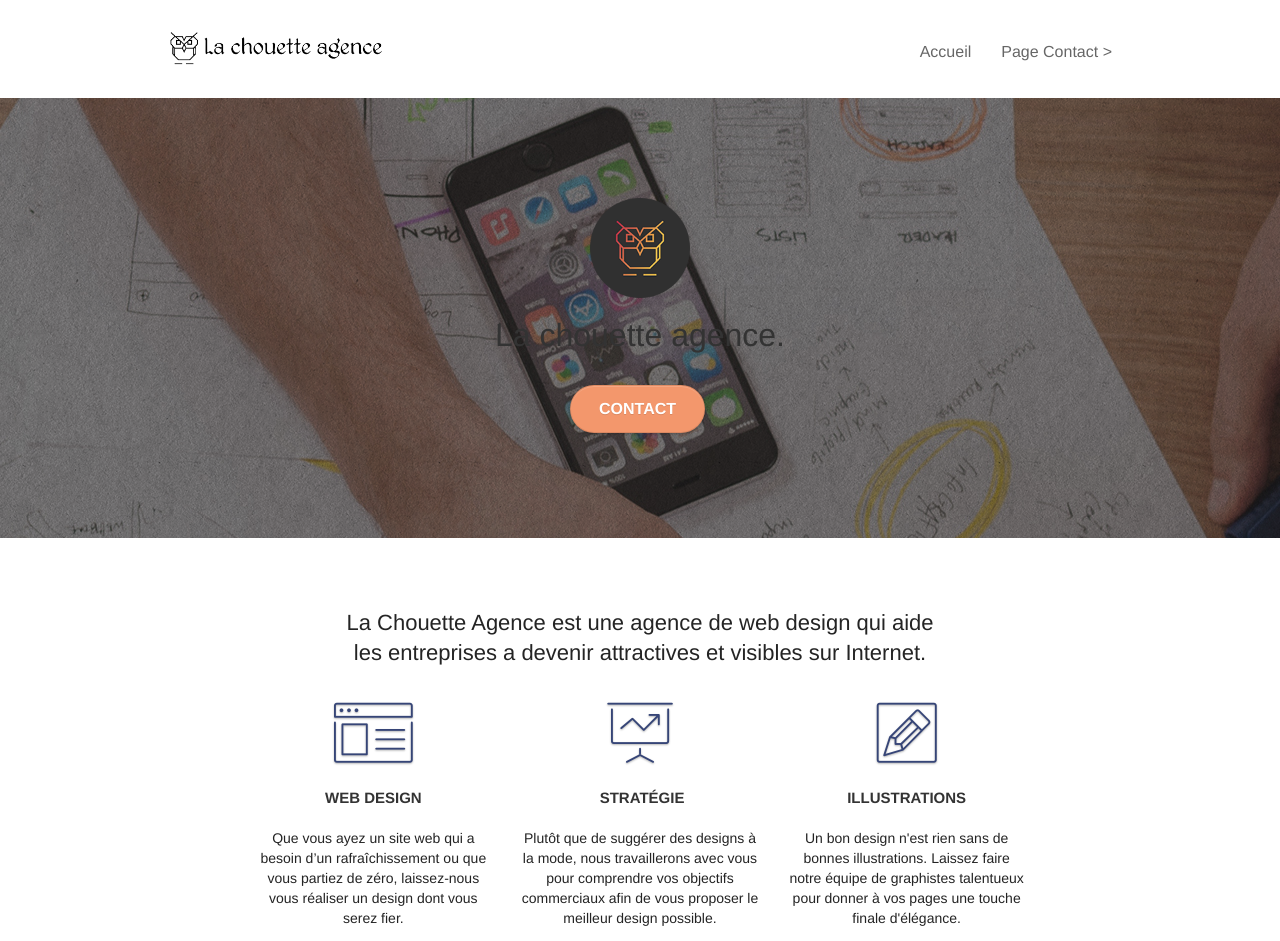
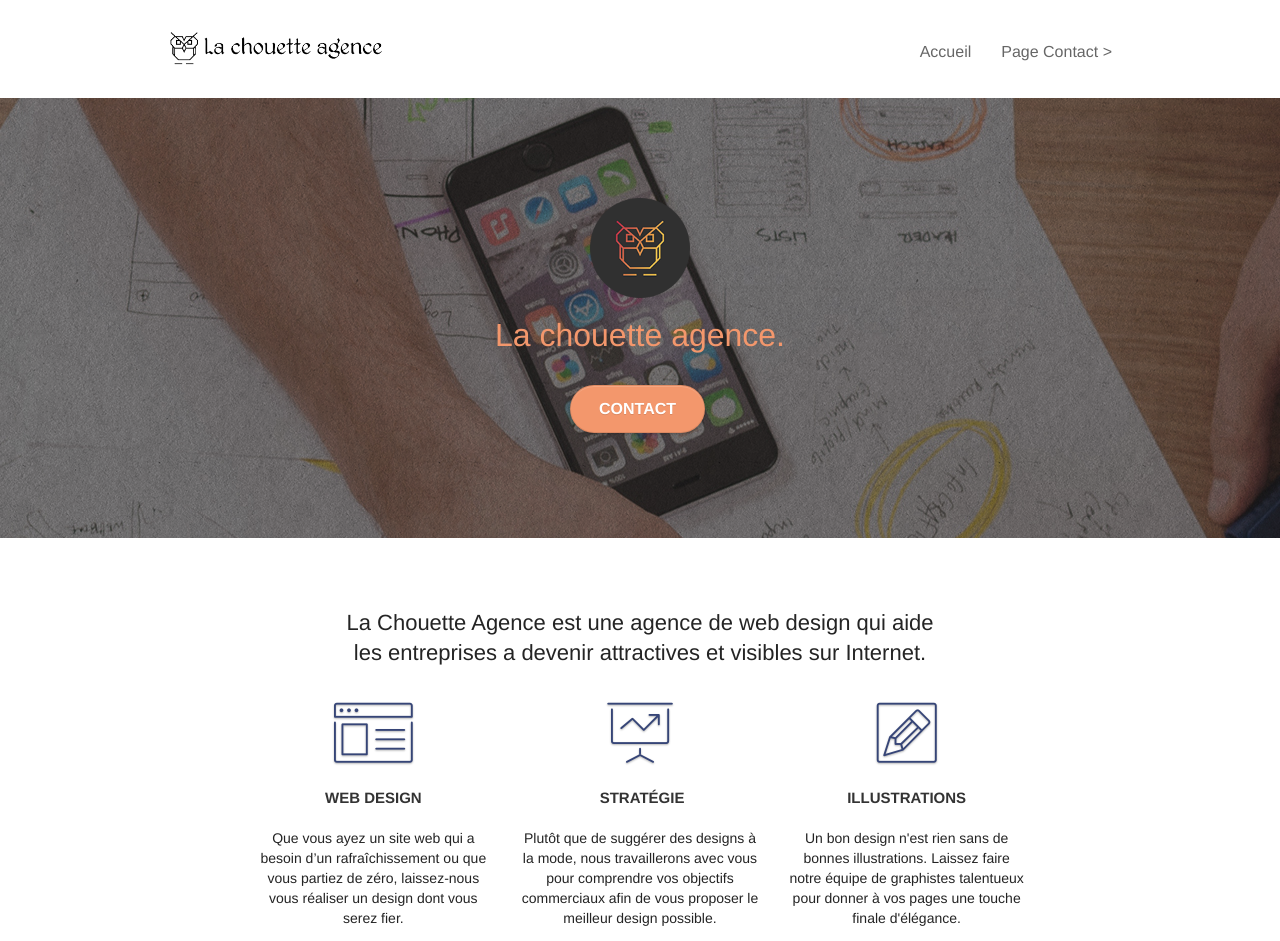
Before and after one commit to MartinBrosseau/starting-website-modified, a plain HTML site: page index.html in a window 1280 px wide. Shown: the top 941 px of the page. Drawn offline with Linux system fonts and the light colour scheme.

Commit message:
color fix

```diff
--- a/style.css
+++ b/style.css
@@ -343,6 +343,7 @@ a:hover {
 
 #bloc-1-hero h1 {
     font-size: 32px;
+    color:#F3976C!important;
 }
 
 .navbar {
```
